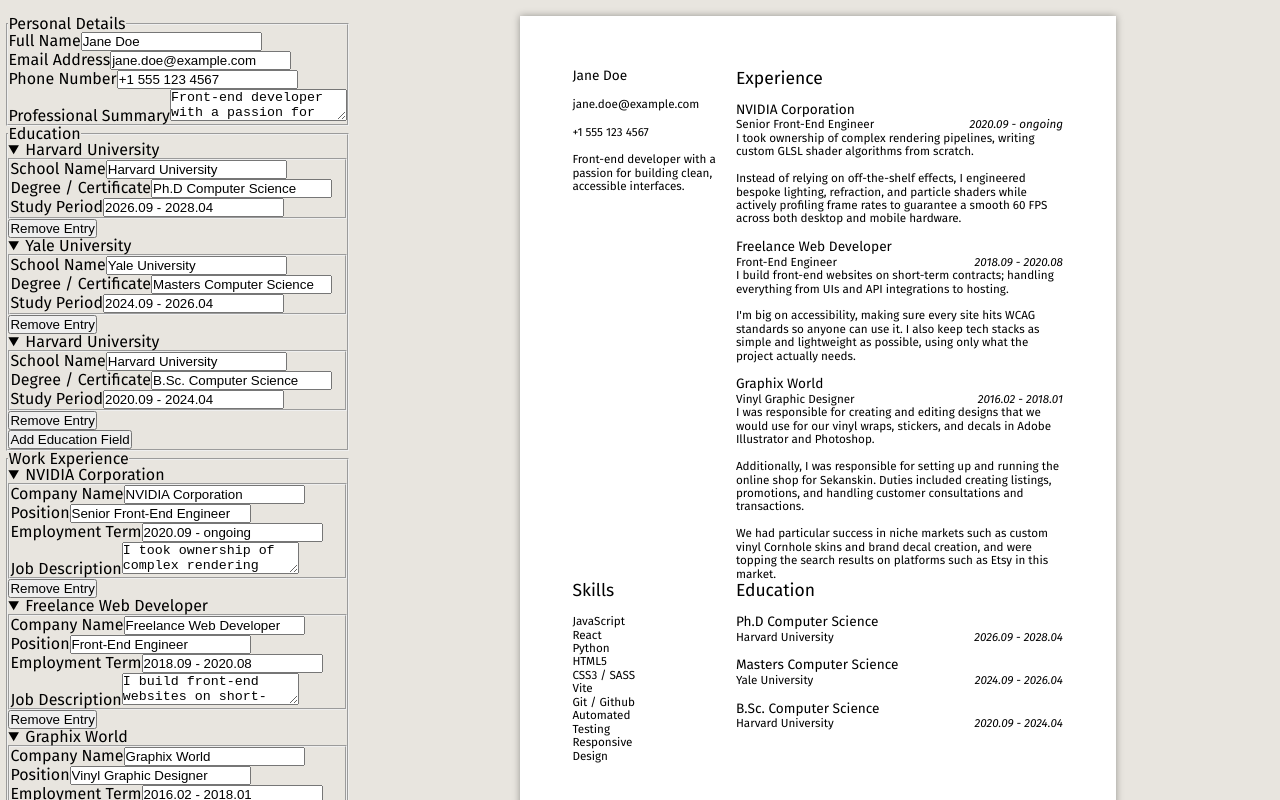
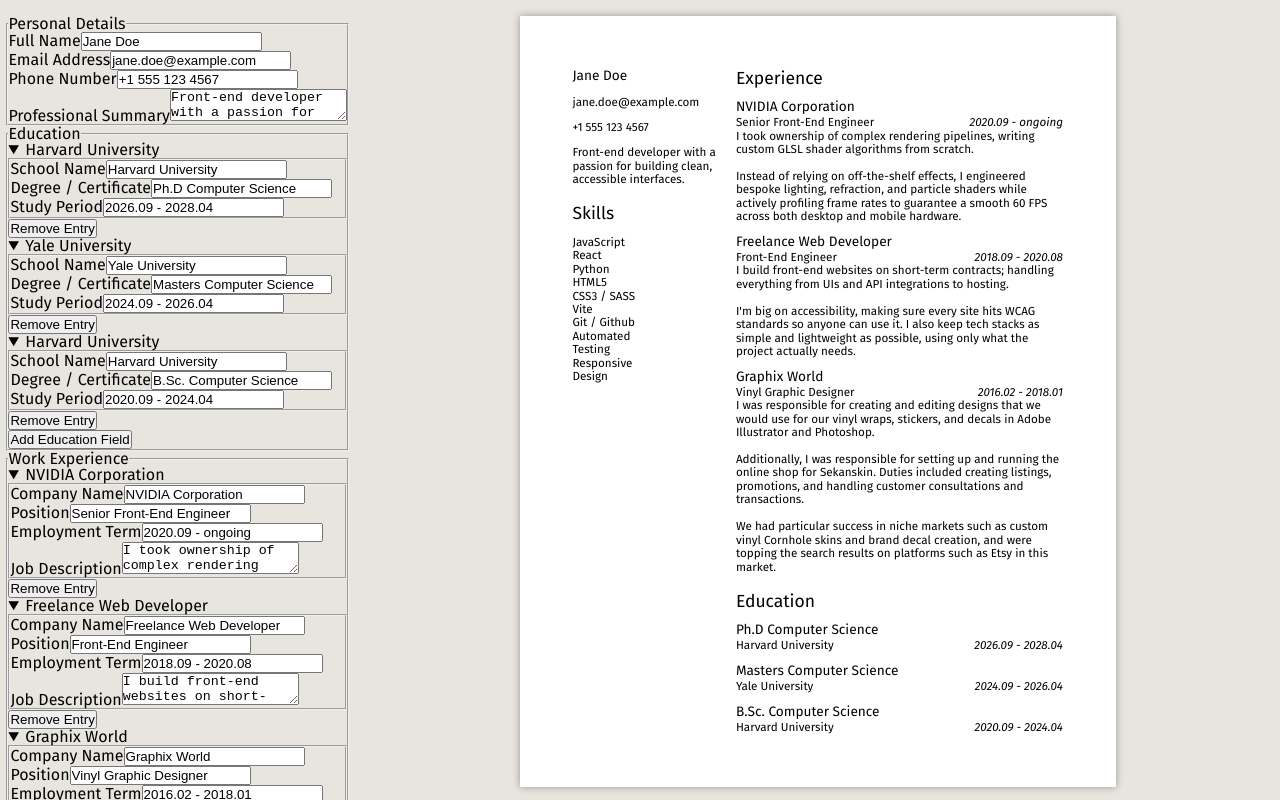
Before and after one commit to Long-Hold/odin-cv-application, a React (Vite) app: page / in a window 1280 px wide. Shown: the top 800 px of the page. Built offline with nearby package versions, Linux system fonts and the light colour scheme.

Commit message:
feat: modify grid areas and use em instead of rem. (#28)

```diff
--- a/src/components/display/styles/ResumeTemplate.css
+++ b/src/components/display/styles/ResumeTemplate.css
@@ -27,10 +27,13 @@
   /* Grid Styling */
   display: grid;
   grid-template-columns: 1fr 2fr;
-  grid-template-rows: auto auto;
+  grid-template-rows: repeat(4, max-content);
   grid-template-areas:
     "PersonalDetails WorkExperienceDetails"
+    "SkillsDetails WorkExperienceDetails"
+    "SkillsDetails EducationDetails"
     "SkillsDetails EducationDetails";
+  row-gap: 1.5em;
 
   .personalDetails {
     grid-area: PersonalDetails;
@@ -52,7 +55,11 @@
 .educationDetails {
   display: flex;
   flex-flow: column nowrap;
-  gap: 1.2rem;
+  gap: 1em;
+
+  ul, ol {
+
+  }
 }
 
 .resumeEntry  {
```
